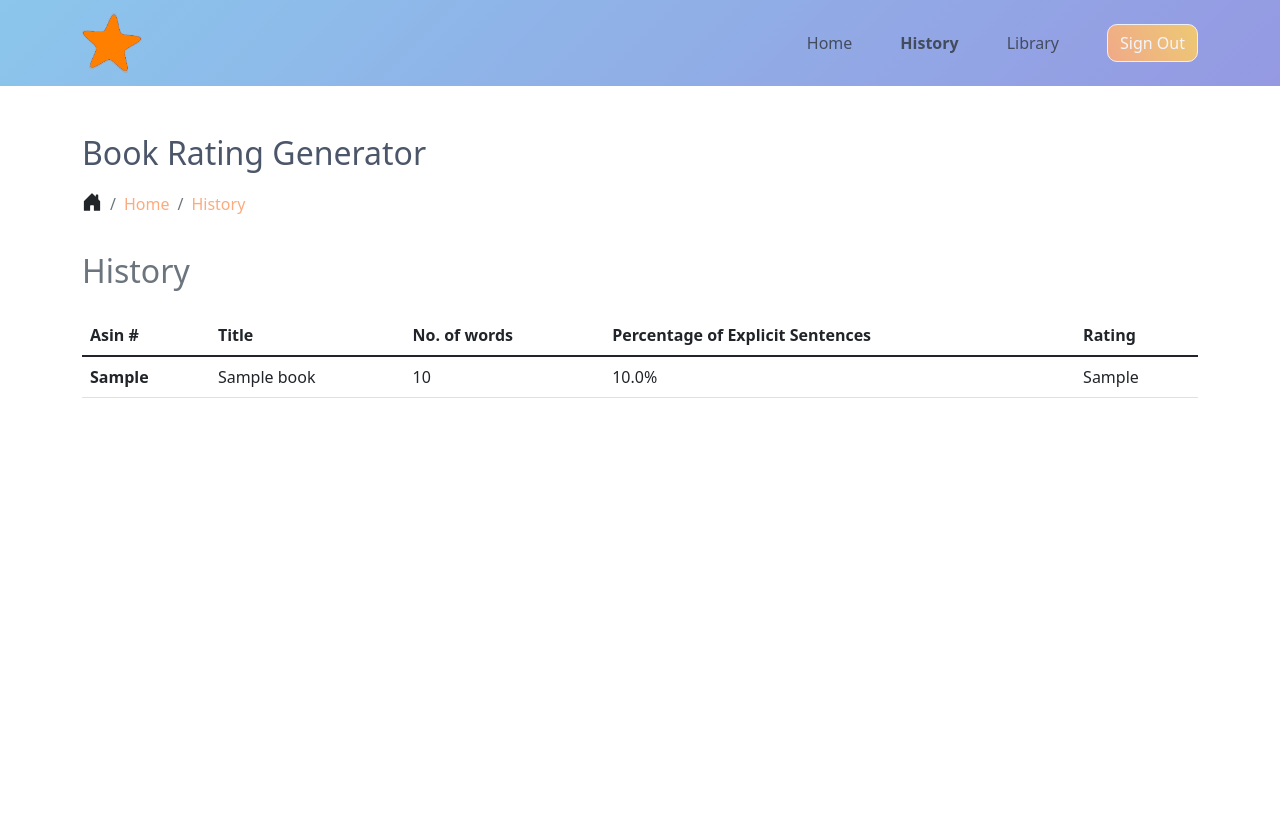
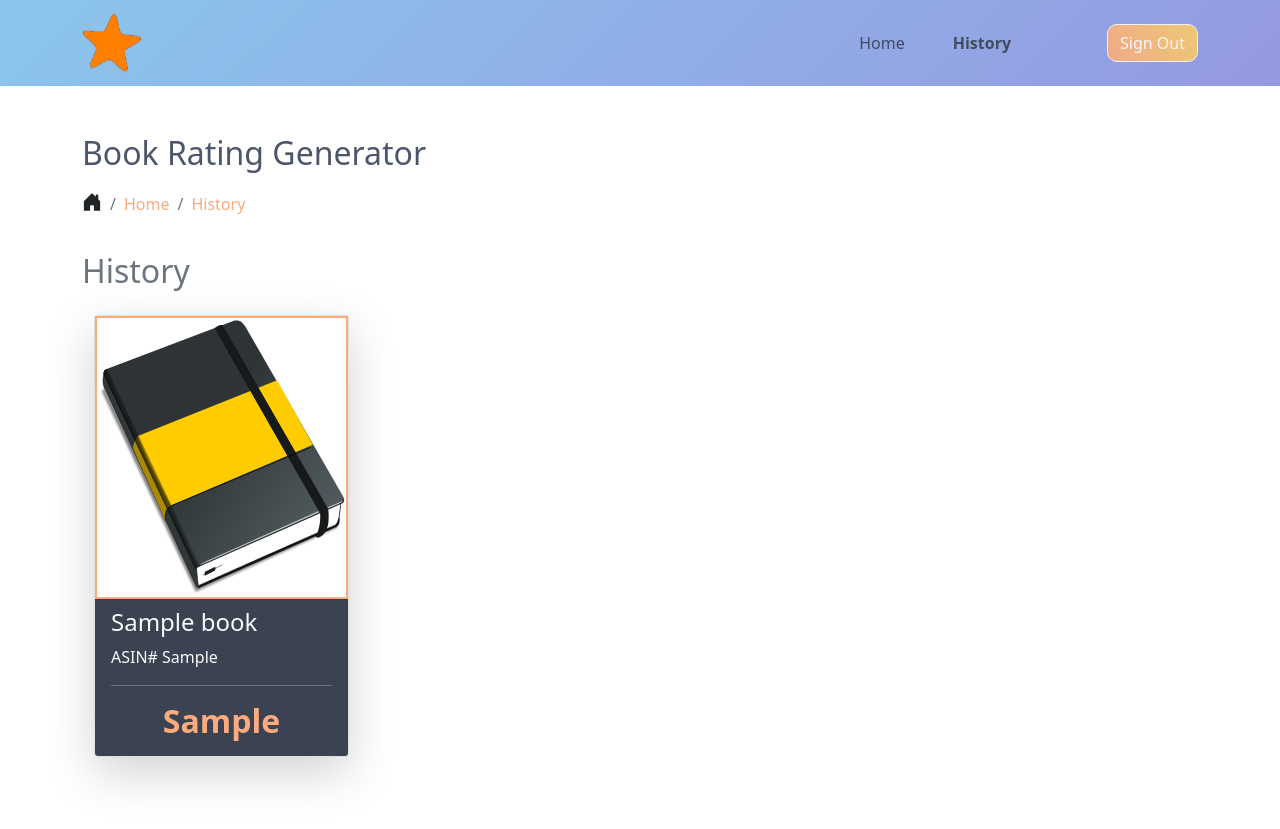
Before and after one commit to AsjadIftikhar/rating, a Django app: page /home/history in a window 1280 px wide. Before the commit the page ends 398 px from the top, so only its background shows below. Run offline with Django 4.2, Linux system fonts and the light colour scheme; a user stored in the database is signed in; tables that the repository leaves empty hold one stand-in row (values such as "Sample post").

Commit message:
cards generated and library removed

```diff
--- a/home/urls.py
+++ b/home/urls.py
@@ -5,7 +5,7 @@ from django.contrib.staticfiles.urls import staticfiles_urlpatterns
 urlpatterns = [
     path('', home, name='home'),
     path('history', user_history, name='history'),
-    path('library', all_books, name='library'),
+    # path('library', all_books, name='library'),
 ]
 
 urlpatterns += staticfiles_urlpatterns()
--- a/home/views.py
+++ b/home/views.py
@@ -71,13 +71,13 @@ def user_history(request):
         return render(request, 'home/history.html', context)
 
 
-@authenticated_user
-def all_books(request):
-    if request.method == 'GET':
-        list_books = Book.objects.all()
-        context = {'heading': 'Library',
-                   'all_books': list_books}
-        return render(request, 'home/history.html', context)
+# @authenticated_user
+# def all_books(request):
+#     if request.method == 'GET':
+#         list_books = Book.objects.all()
+#         context = {'heading': 'Library',
+#                    'all_books': list_books}
+#         return render(request, 'home/history.html', context)
 
 
 @authenticated_user
--- a/templates/home/book.html
+++ b/templates/home/book.html
@@ -10,9 +10,9 @@
     <li class="nav-item">
         <a class="forgot-class me-5" aria-current="page" href="{% url 'history' %}">History</a>
     </li>
-    <li class="nav-item">
-        <a class="forgot-class" aria-current="page" href="{% url 'library' %}">Library</a>
-    </li>
+{#    <li class="nav-item">#}
+{#        <a class="forgot-class" aria-current="page" href="{% url 'library' %}">Library</a>#}
+{#    </li>#}
 {% endblock %}
 
 {% block BREADCRUMB %}
--- a/templates/home/history.html
+++ b/templates/home/history.html
@@ -11,16 +11,16 @@
         <li class="nav-item">
             <a class="forgot-class me-5" style="font-weight: bold" aria-current="page" href="{% url 'history' %}">History</a>
         </li>
-        <li class="nav-item">
-            <a class="forgot-class" aria-current="page" href="{% url 'library' %}">Library</a>
-        </li>
+{#        <li class="nav-item">#}
+{#            <a class="forgot-class" aria-current="page" href="{% url 'library' %}">Library</a>#}
+{#        </li>#}
     {% else %}
         <li class="nav-item">
             <a class="forgot-class me-5" aria-current="page" href="{% url 'history' %}">History</a>
         </li>
-        <li class="nav-item">
-            <a class="forgot-class" style="font-weight: bold" aria-current="page" href="{% url 'library' %}">Library</a>
-        </li>
+{#        <li class="nav-item">#}
+{#            <a class="forgot-class" style="font-weight: bold" aria-current="page" href="{% url 'library' %}">Library</a>#}
+{#        </li>#}
     {% endif %}
 {% endblock %}
 
@@ -47,29 +47,48 @@
 
     <h2 class="mt-4 mb-4 text-secondary">{{ heading }}</h2>
 
-    <table class="table">
-        <thead>
-        <tr>
-            <th scope="col">Asin #</th>
-            <th scope="col">Title</th>
-            <th scope="col">No. of words</th>
-            <th scope="col">Percentage of Explicit Sentences</th>
-            <th scope="col">Rating</th>
-        </tr>
-        </thead>
-        <tbody>
-        {% for book in all_books %}
-            <tr>
+    <div class="container">
+        <div class="row row-cols-4">
+            {% for book in all_books %}
+                <div class="col mb-4">
+                    <div class="card shadow-lg ">
+                        <img src="{% static 'images/thumbnail.svg' %}" style="border: 2px #FBAB7E solid" alt="...">
+                        <div class="card-footer" style="background-color: #3b4252;">
+                            <h4 class="card-title text-light">{{ book.title }}</h4>
+                            <p class="card-title text-light">ASIN# {{ book.ASIN }}</p>
+                            <hr class="bg-light"/>
+                            <h2 class="text-center yellow-class">{{ book.rating }}</h2>
+                        </div>
+                    </div>
+                </div>
+            {% endfor %}
+        </div>
+    </div>
 
-                <th scope="row">{{ book.ASIN }}</th>
-                <td>{{ book.title }}</td>
-                <td>{{ book.total_words }}</td>
-                <td>{{ book.profane_percentage }}%</td>
-                <td>{{ book.rating }}</td>
-            </tr>
-        {% endfor %}
-        </tbody>
-    </table>
+    {##}
+    {#    <table class="table">#}
+    {#        <thead>#}
+    {#        <tr>#}
+    {#            <th scope="col">Asin #</th>#}
+    {#            <th scope="col">Title</th>#}
+    {#            <th scope="col">No. of words</th>#}
+    {#            <th scope="col">Percentage of Explicit Sentences</th>#}
+    {#            <th scope="col">Rating</th>#}
+    {#        </tr>#}
+    {#        </thead>#}
+    {#        <tbody>#}
+    {#        {% for book in all_books %}#}
+    {#            <tr>#}
+    {##}
+    {#                <th scope="row"></th>#}
+    {#                <td></td>#}
+    {#                <td>{{ book.total_words }}</td>#}
+    {#                <td>{{ book.profane_percentage }}%</td>#}
+    {#                <td></td>#}
+    {#            </tr>#}
+    {#        {% endfor %}#}
+    {#        </tbody>#}
+    {#    </table>#}
 
 
 {% endblock %}
--- a/templates/home/home.html
+++ b/templates/home/home.html
@@ -10,9 +10,9 @@
     <li class="nav-item">
         <a class="forgot-class me-5" aria-current="page" href="{% url 'history' %}">History</a>
     </li>
-    <li class="nav-item">
-        <a class="forgot-class" aria-current="page" href="{% url 'library' %}">Library</a>
-    </li>
+{#    <li class="nav-item">#}
+{#        <a class="forgot-class" aria-current="page" href="{% url 'library' %}">Library</a>#}
+{#    </li>#}
 {% endblock %}
 
 {% block BREADCRUMB %}<li class="breadcrumb-item active pt-1" style="color: #FBAB7E;" aria-current="page">Home</li>{% endblock %}
```
Also changed, not shown: static/images/thumbnail.svg (added).
